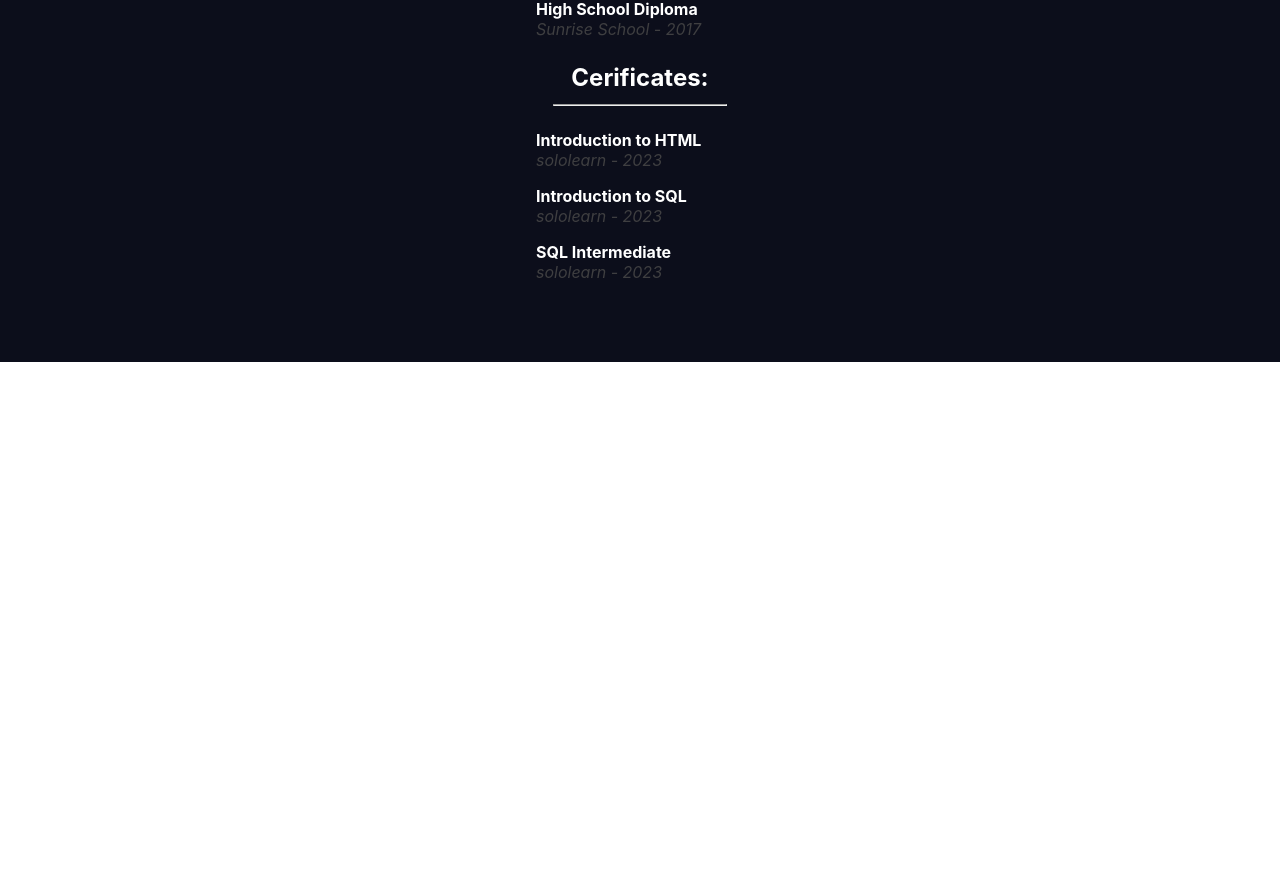
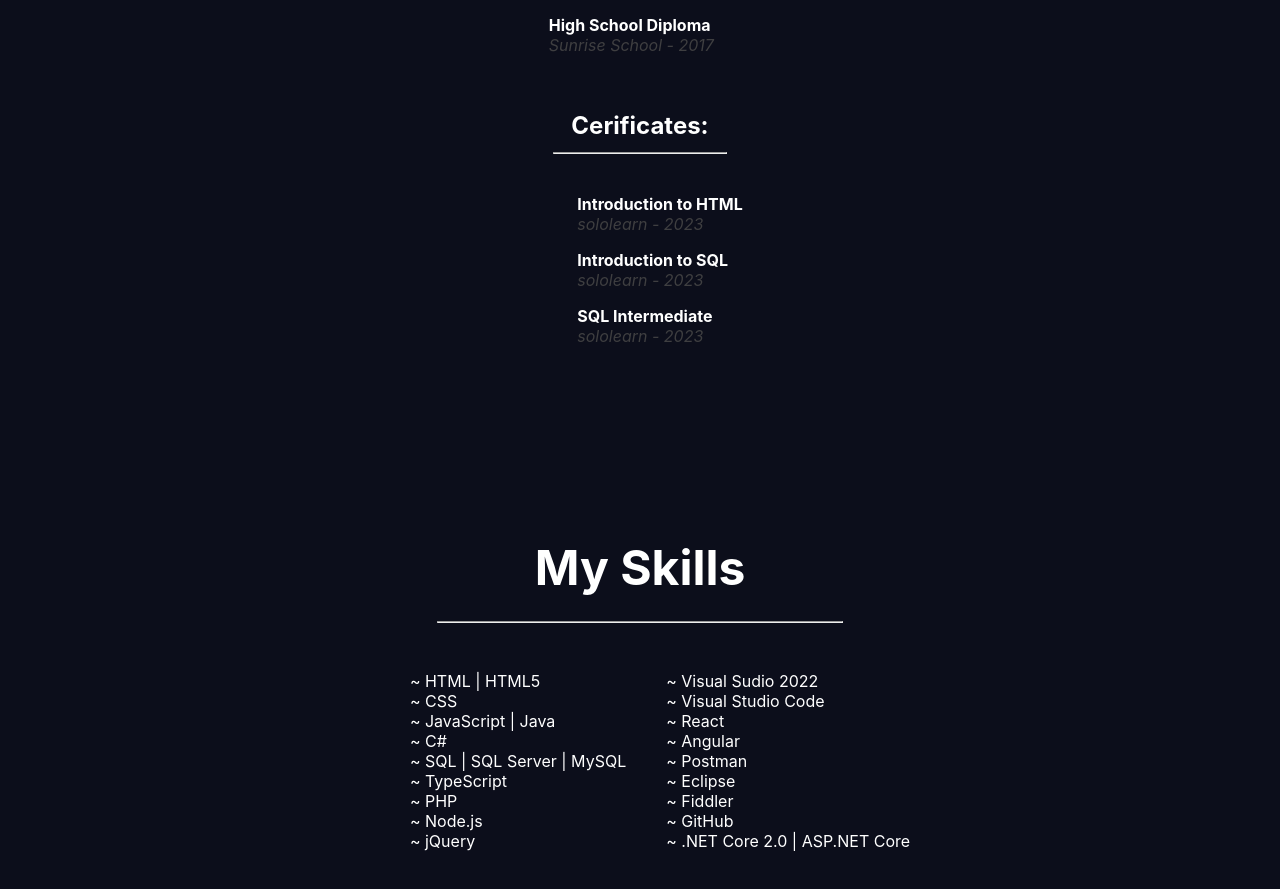
Before and after one commit to JasonR-White23/JasonPortfolio, a React (Create React App) app in the folder portfolio/: page / in a window 1280 px wide. Shown: the part 857-1746 px from the top of the page. Before the commit the page ends 1219 px from the top, so only its background shows below. Built offline with nearby package versions, Linux system fonts and the light colour scheme.

Commit message:
Added more content and style to the Skills.jsx file. Implemented the Skills.jsx file into the HomePage.jsx file.

```diff
--- a/portfolio/src/components/Education/Education.css
+++ b/portfolio/src/components/Education/Education.css
@@ -24,21 +24,17 @@
 
 .education-content {
 
-    display: block;
-    width: 50%;
-    margin: 0% 30%;
-    padding-left: 5%;
+    display: inline-flex;
     text-align: left;
 
 }
 
 .education-content ul {
 
-    display: block;
+    display: inline-block;
     font-weight: bolder;
     list-style: none;
     text-align: left;
-    margin-left: 5%;
 }
 
 .education-content p {
--- a/portfolio/src/components/HomePage/HomePage.jsx
+++ b/portfolio/src/components/HomePage/HomePage.jsx
@@ -2,6 +2,7 @@ import React from 'react'
 import Navbar from '../Navbar/Navbar'
 import AboutMe from '../AboutMe/AboutMe'
 import Education from '../Education/Education'
+import Skills from '../Skills/Skills'
 
 
 const HomePage = () => {
@@ -10,6 +11,7 @@ const HomePage = () => {
       <Navbar />
       <AboutMe />
       <Education />
+      <Skills />
     </>
   )
 }
--- a/portfolio/src/components/Skills/Skills.css
+++ b/portfolio/src/components/Skills/Skills.css
@@ -0,0 +1,31 @@
+
+.skills-wrapper {
+    color: #fff;
+    padding: 5%;
+    background-color: #0c0e1b;
+    position: relative;
+    text-align: center;
+}
+
+.skills-title {
+    font-size: xxx-large;
+    color: #fff;
+    background-color: #0c0e1b;
+    position: relative;
+    text-align: center;
+}
+
+.skills-wrapper hr {
+
+    width: 35%;
+}
+
+.skills-list-container {
+    display: inline-block;
+    text-align: left;
+
+}
+.skills-list-container ul {
+    display: inline-block;
+    list-style-type: none;
+}
--- a/portfolio/src/components/Skills/Skills.jsx
+++ b/portfolio/src/components/Skills/Skills.jsx
@@ -6,12 +6,74 @@ const Skills = () => {
     <>
         <div className="skills-wrapper">
 
-            <h1>
-                Skills
+            <h1 className="skills-title">
+                My Skills
                 <hr/>
             </h1>
 
+            <div className="skills-content">
 
+                <div className="skills-list-container">
+                    <ul>
+                        <li>
+                            ~ HTML | HTML5
+                        </li>
+                        <li>
+                            ~ CSS
+                        </li>
+                        <li>
+                            ~ JavaScript | Java
+                        </li>
+                        <li>
+                            ~ C#
+                        </li>
+                        <li>
+                            ~ SQL | SQL Server | MySQL
+                        </li>
+                        <li>
+                            ~ TypeScript
+                        </li>
+                        <li>
+                            ~ PHP
+                        </li>
+                        <li>
+                            ~ Node.js
+                        </li>
+                        <li>
+                            ~ jQuery
+                        </li>
+                    </ul>
+                    <ul>
+                        <li>
+                            ~ Visual Sudio 2022
+                        </li>
+                        <li>
+                            ~ Visual Studio Code
+                        </li>
+                        <li>
+                            ~ React
+                        </li>
+                        <li>
+                            ~ Angular
+                        </li>
+                        <li>
+                            ~ Postman
+                        </li>
+                        <li>
+                            ~ Eclipse
+                        </li>
+                        <li>
+                            ~ Fiddler
+                        </li>
+                        <li>
+                            ~ GitHub
+                        </li>
+                        <li>
+                            ~ .NET Core 2.0 | ASP.NET Core
+                        </li>
+                    </ul>
+                </div>
+            </div>
         </div>
     </>
   )
```
